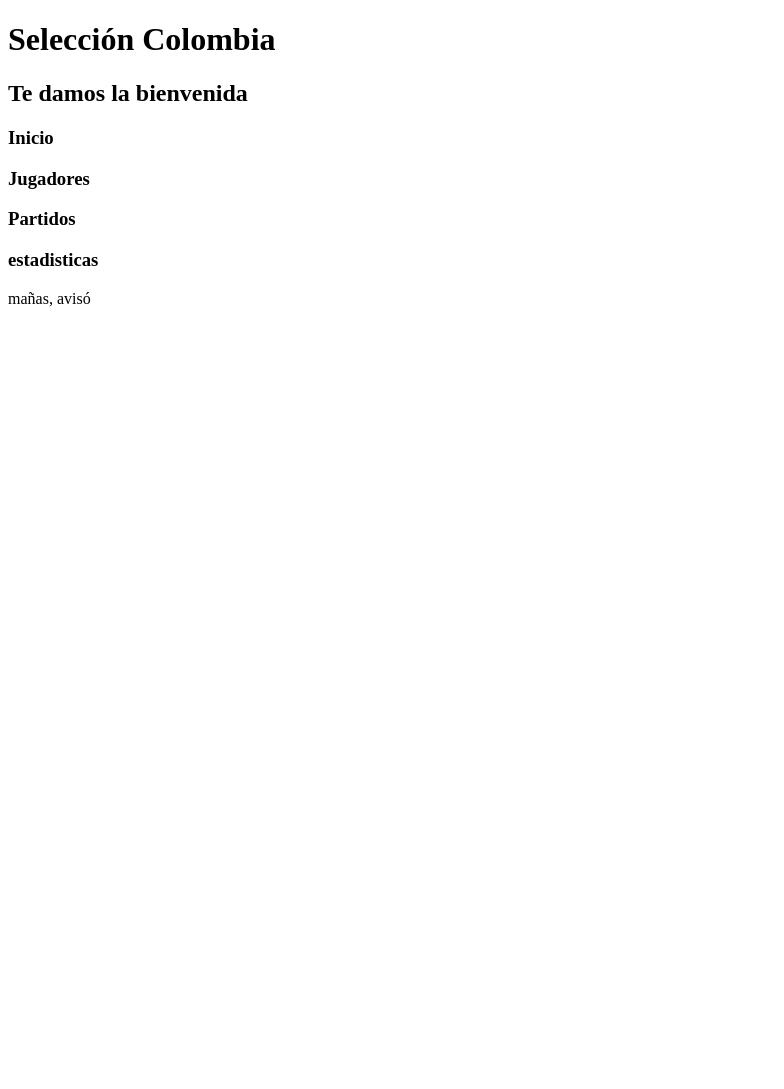
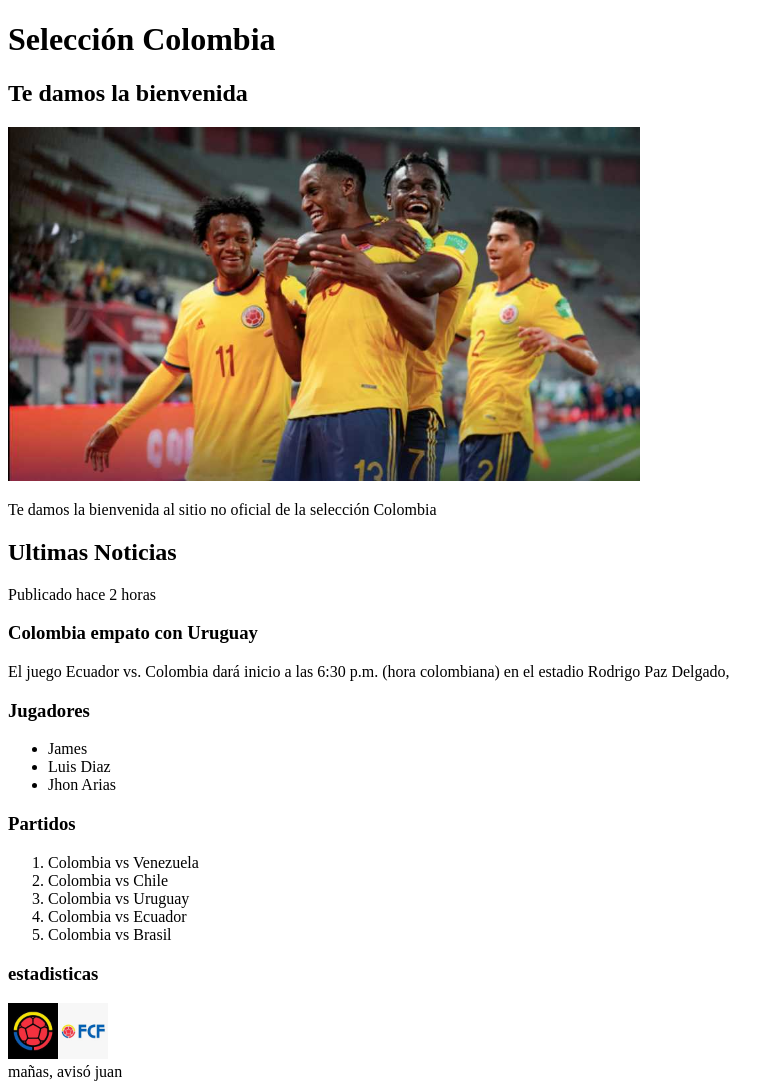
Before and after one commit to uodavid/fullstack-11, a plain HTML site: page index.html in a window 1280 px wide. Shown: the whole page, without its empty margins (0-784 px from the left). Before the commit the page ends 800 px from the top, so only its background shows below. Drawn offline with Linux system fonts and the light colour scheme.

Commit message:
feat: website content

```diff
--- a/index.html
+++ b/index.html
@@ -10,14 +10,38 @@
 <body>
     <header>
         <h1>Selección Colombia</h1>
+
+    </header>
+    <main>
         <h2>Te damos la bienvenida</h2>
-        <h3>Inicio</h3>
+        <img src="img/Selección-Colombia-1-1.jpg" alt="Futbolistas de la Selección" width="50%" height="auto">
+        <p>Te damos la bienvenida al sitio no oficial de la selección Colombia</p>
+        <h2>Ultimas Noticias</h2>
+        <p>Publicado hace 2 horas</p>
+        <h3>Colombia empato con Uruguay</h3>
+        <p>El juego Ecuador vs. Colombia dará inicio a las 6:30 p.m. (hora colombiana)
+            en el estadio Rodrigo Paz Delgado,</p>
+
         <h3>Jugadores</h3>
+        <ul>
+            <li>James</li>
+            <li>Luis Diaz</li>
+            <li>Jhon Arias</li>
+        </ul>
         <h3>Partidos</h3>
+        <ol>
+            <li>Colombia vs Venezuela</li>
+            <li>Colombia vs Chile</li>
+            <li>Colombia vs Uruguay</li>
+            <li>Colombia vs Ecuador</li>
+            <li>Colombia vs Brasil</li>
+
+        </ol>
         <h3>estadisticas</h3>
-    </header>
-    <main></main>
-    <footer></footer>
-    mañas, avisó
+    </main>
+    <footer>
+        <img src="img/Logo-selección.jpg" alt="Logo de la selección" width="100px" height="auto">
+    </footer>
+    mañas, avisó juan
 </body>
 </html>
```
Also changed, not shown: img/Logo-selección.jpg (added), img/Selección-Colombia-1-1.jpg (added).
